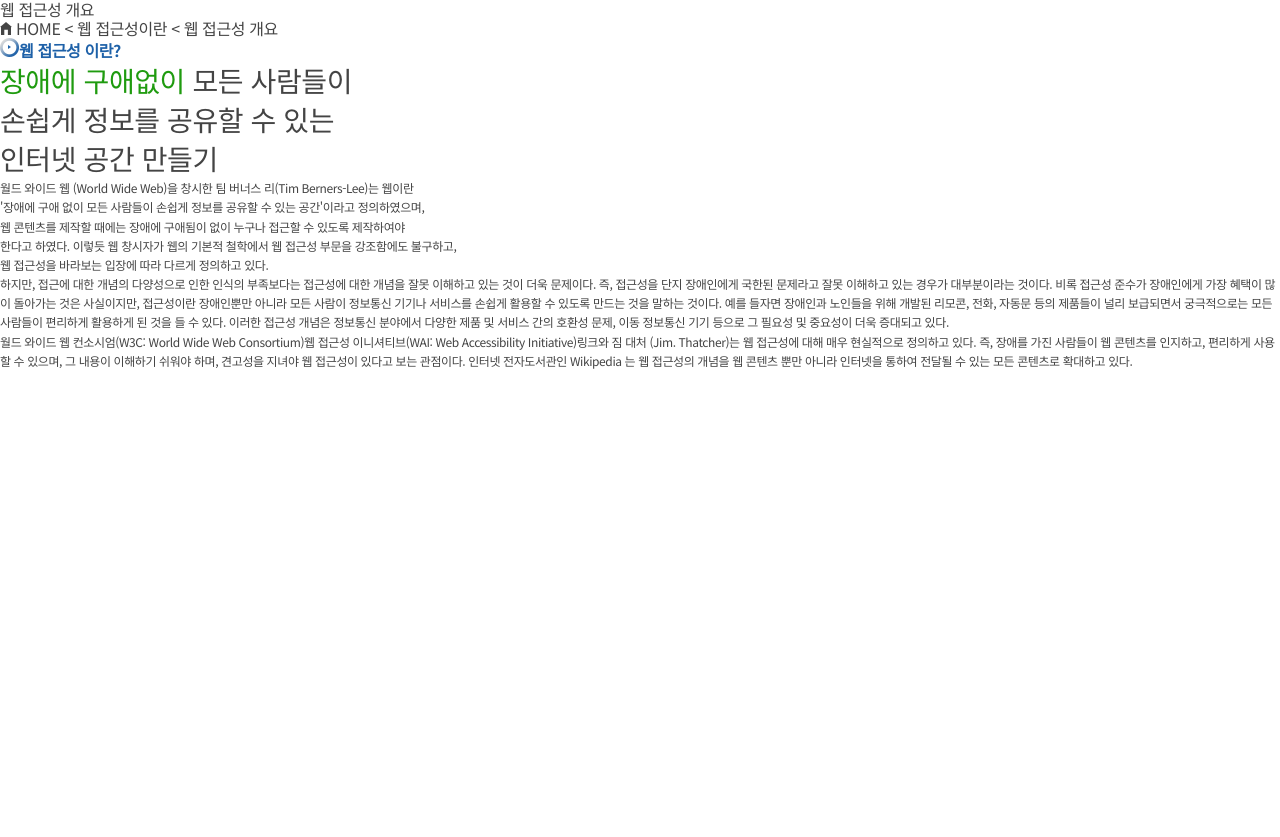
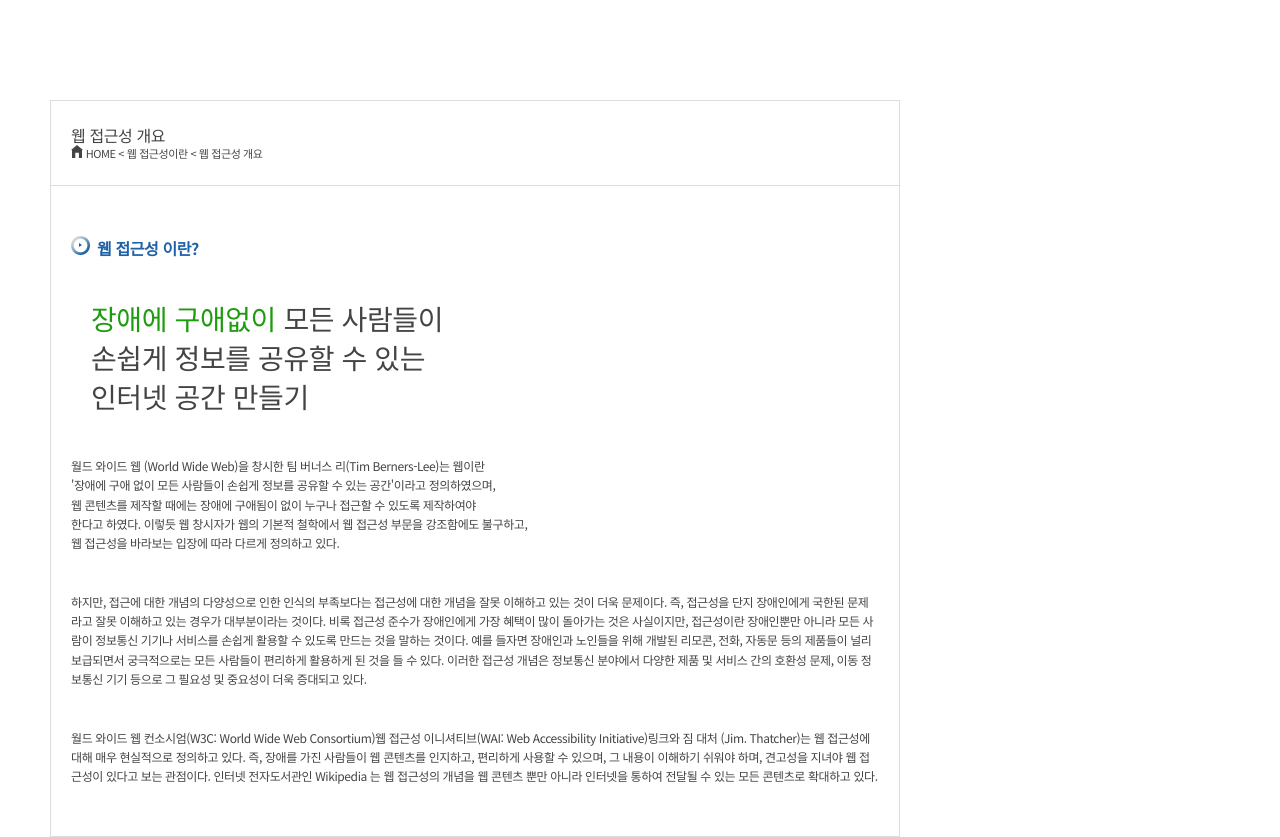
Before and after one commit to leejonghyunbeen/cloneCoding_web, a plain HTML site: page web_accessiobility/overview.html in a window 1280 px wide. Before the commit the page ends 800 px from the top, so only its background shows below. Drawn offline with Linux system fonts and the light colour scheme.

Commit message:
웹접근성 레이아웃

```diff
--- a/web_accessiobility/styles/overview.css
+++ b/web_accessiobility/styles/overview.css
@@ -3,30 +3,35 @@
     페이지 경로 = 11px
     본문 강조 내용 = 28px
     본문 내용 = 12px */
-main {}
+main {width: 850px;
+    border: 1px solid #ddd;
+    margin: 100px 0 0 50px;}
 main .title {}
 main .title h1 {font-size: 1.125rem;}
-main .title .path {}
-main .title .path dd {font-size: 0.688rem;}
-main .title .path dd img {}
-main .title .path dd em {
+main .title_path {border-bottom:1px solid #ddd ;
+    padding: 25px 20px;}
+main .title_path dd {font-size: 0.688rem;}
+main .title_path dd img {}
+main .title_path dd em {
     font-size: 0.688rem;
     font-weight: 500;
 }
-main .content {}
+main .content {padding: 50px 20px 50px 20px;}
 main .content h2 {
     color: #1e61a8;
     font-weight: 700;
 }
-main .content h2 img {}
+main .content h2 img {margin-right:7px;}
 main .content .first {
     font-size: 1.75rem;
     line-height:1.4 ;
+    padding-left:20px ;
 }
 main .content .first em {color: #1f9b0f ; font-size: 1.75rem;}
 main .content p {
     font-size: 0.75rem;
-    line-height: 1.6;
+    line-height:1.6;
+    margin-top:40px;
 }
 
 
```
